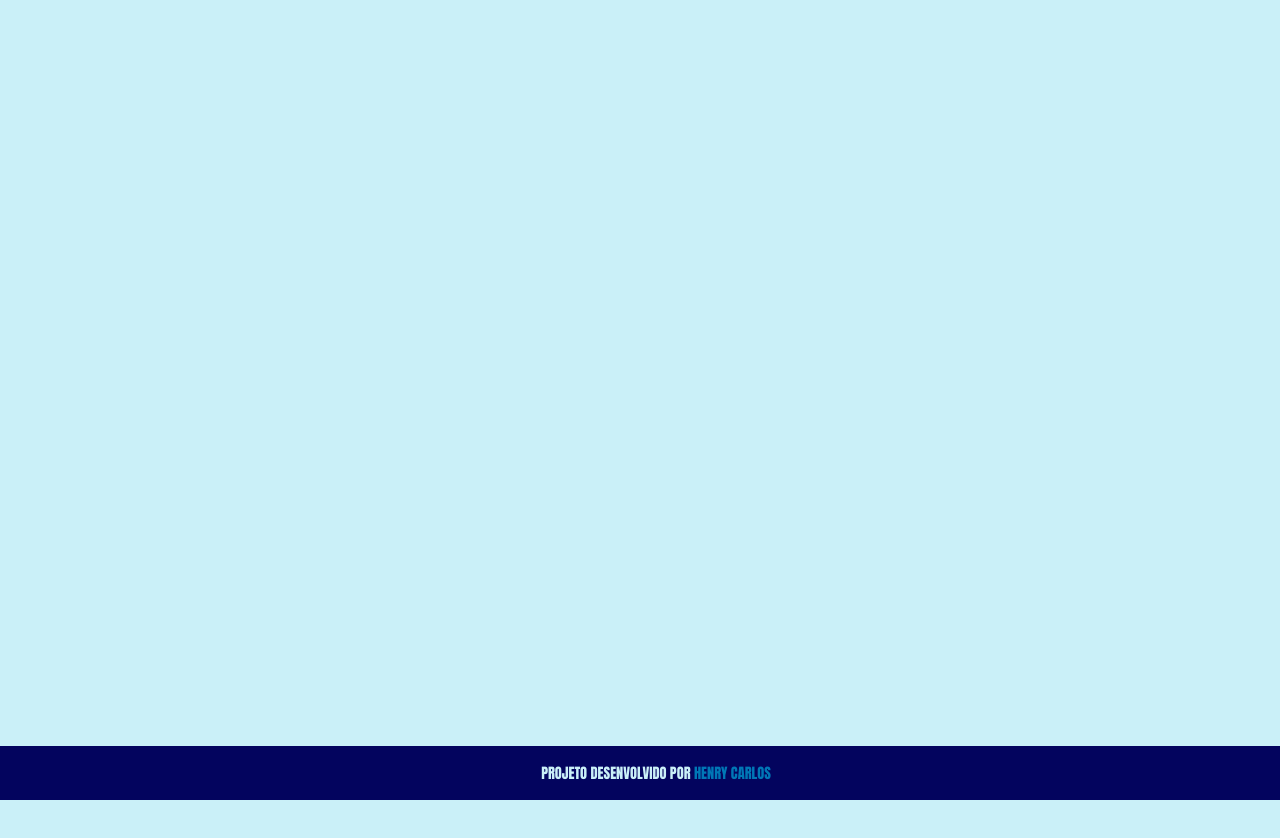
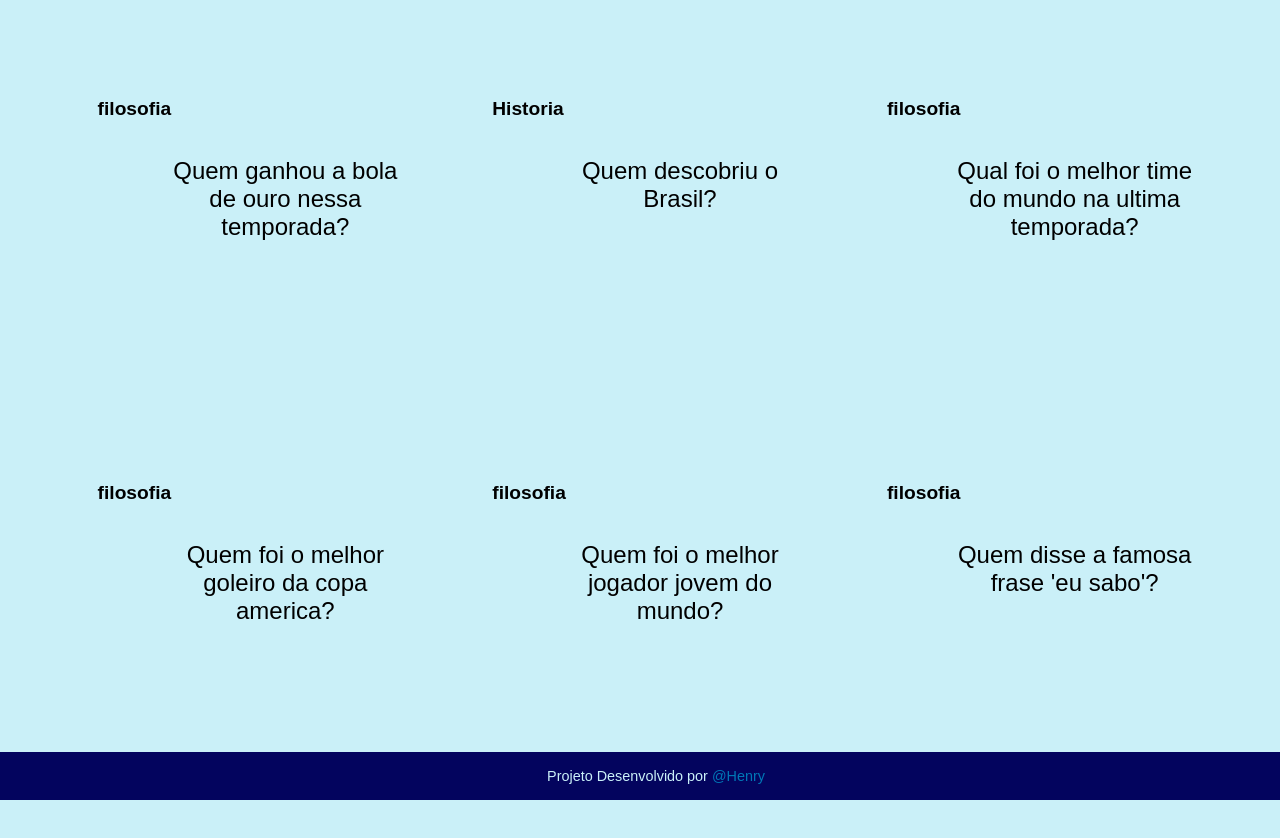
Before and after one commit to henryarauj0/2024-2B-Perguntas-e-respostas, a plain HTML site: page index.html in a window 1280 px wide. Before the commit the page ends 800 px from the top, so only its background shows below. Drawn offline with Linux system fonts and the light colour scheme; a web font is replaced by a local one.

Commit message:
Add files via upload

```diff
--- /dev/null
+++ b/app.js
@@ -0,0 +1,22 @@
+
+function criarCartao(materia, pergunta, resposta){
+    let caixa = document.getElementById('caixa')
+    let cartao= document.createElement('article')
+
+    cartao.className = `cartao`
+
+    cartao.innerHTML = `
+    <div class="cartao__conteudo">
+                <h3>${materia}</h3>
+                <div class="cartao__conteudo__pergunta">
+                    <p>${pergunta}</p>
+                </div>
+                <div class="cartao__conteudo__resposta">
+                    <p>${resposta}</p>
+                </div>
+            </div>
+    `
+
+    caixa.appendChild(cartao)
+
+}
--- a/index.html
+++ b/index.html
@@ -1,14 +1,22 @@
 <!DOCTYPE html>
-<html lang="en">
+<html lang="pt-br">
+
 <head>
     <meta charset="UTF-8">
     <meta name="viewport" content="width=device-width, initial-scale=1.0">
-    <title> Perguntas & Respostas</title>
+    <title>Perguntas & resposta</title>
     <link rel="stylesheet" href="style.css">
 </head>
+
 <body>
+    <section id="caixa">
+
+    </section>
     <footer>
-     <p> PROJETO DESENVOLVIDO POR <a href="https://github.com/henryarauj0"> HENRY CARLOS </a></p>
+        <p> Projeto Desenvolvido por <a href="https://github.com/henryarauj0"> @Henry</a></p>
     </footer>
+    <script src="app.js"></script>
+    <script src="perguntas.js"></script>
 </body>
+
 </html>
--- /dev/null
+++ b/perguntas.js
@@ -0,0 +1,35 @@
+criarCartao(
+    "filosofia",
+    "Quem ganhou a bola de ouro nessa temporada?",
+    "Albert Einstein"
+)
+
+criarCartao(
+    "Historia",
+    "Quem descobriu o Brasil?",
+    "Lula"
+)
+
+criarCartao(
+    "filosofia",
+    "Qual foi o melhor time do mundo na ultima temporada?",
+    "real madrid"
+)
+
+criarCartao(
+    "filosofia",
+    "Quem foi o melhor goleiro da copa america?",
+    "dibu martinez"
+)
+
+criarCartao(
+    "filosofia",
+    "Quem foi o melhor jogador jovem do mundo?",
+    "yamal"
+)
+
+criarCartao(
+    "filosofia",
+    "Quem disse a famosa frase 'eu sabo'?",
+    "albert einstein"
+)
--- a/style.css
+++ b/style.css
@@ -1,4 +1,5 @@
-@import url('https://fonts.googleapis.com/css2?family=Anton&family=Roboto+Slab:wght@100..900&display=swap');
+@import url('https://fonts.googleapis.com/css2?family=Gravitas+One&family=Pixelify+Sans:wght@400..700&display=swap');
+@import url('https://fonts.googleapis.com/css2?family=Pixelify+Sans:wght@400..700&display=swap');
 
 *{
     margin: 0;
@@ -36,3 +37,67 @@
         text-decoration: none;
         color: var(--cor-segundaria);
     }
+    #caixa{
+        display: flex;
+        flex-wrap: wrap;
+        justify-content: space-between;
+        padding: 4rem;
+        gap: 2rem;
+    }
+
+    .cartao{
+        margin: 1rem;
+        background-color: var(--vermelho);
+        height: 20rem;
+        flex-grow: 1;
+        flex-basis: calc(33% - 6rem)
+    }
+
+    .cartao__conteudo{
+        height: 100%;
+        text-align: center;
+        display: flex;
+        flex-direction: column;
+        transform-style: preserve-3d;
+        transition: transform 300ms ease-in-out;
+    }
+
+    .cartao:hover .cartao__conteudo{
+        transform: rotateY(180deg);
+    }
+
+    .cartao__conteudo h3{
+        border: 2px solid var(--azul-forte);
+        color: var(--azul);
+        font-family: var(--fonte-titulo);
+        text-align: center;
+        padding: 0.5rem;
+        position: absolute;
+        margin: 0.6rem;
+        border-radius:0.6rem;
+        font-size: 1.5vw;
+        backface-visibility: hidden;
+    }
+
+    .cartao__conteudo__pergunta{
+        font-size: 1.5rem;
+        margin: 2.5rem;
+    }
+
+    .cartao__conteudo p{
+        margin: 1rem;
+        padding: 1.3rem;
+    }
+
+    .cartao__conteudo__pergunta,
+    .cartao__conteudo__resposta{
+        backface-visibility: hidden;
+        position: absolute;
+        height: 100%;
+        width: 100%;
+    }
+
+    .cartao__conteudo__resposta{
+        font-size: 1.5rem;
+        transform: rotateY(180deg);
+    }
```
